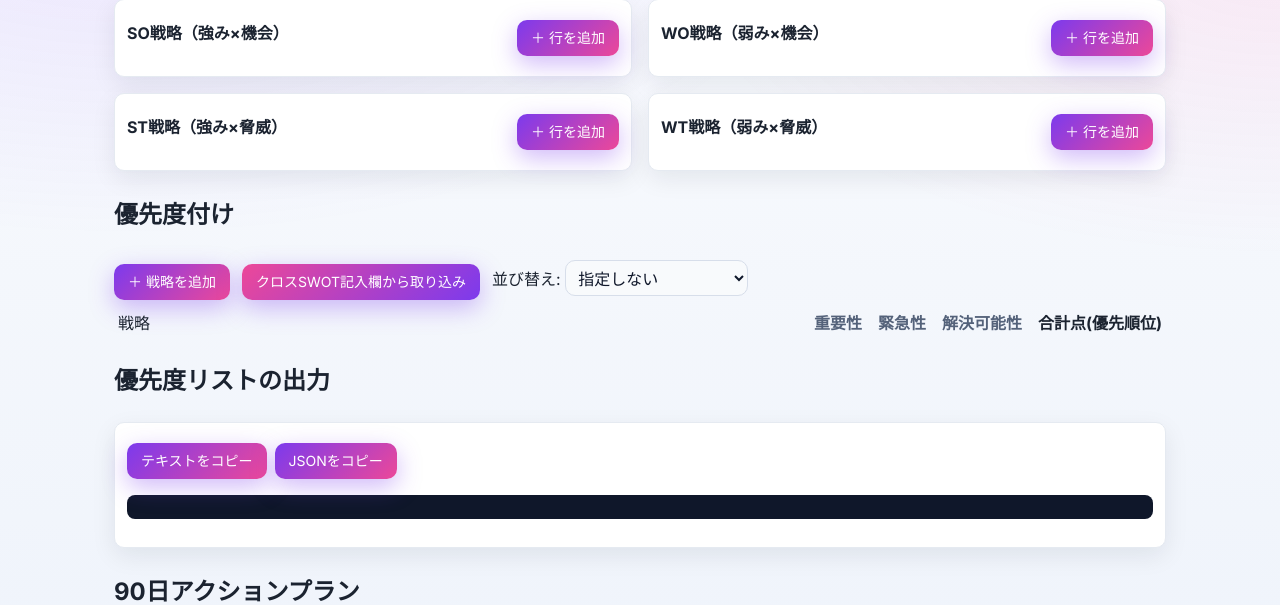
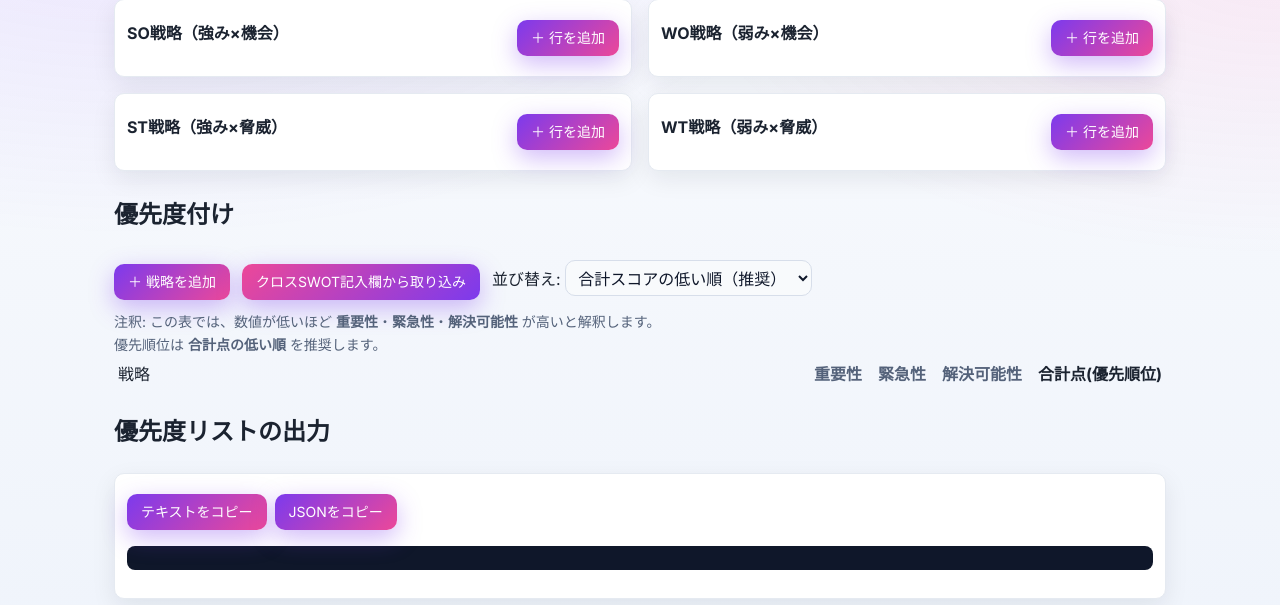
Before and after one commit to k-mizu17009/MandaSWOT, a Flask app: page /swot in a window 1280 px wide. Shown: the part 843-1448 px from the top of the page. Run offline with Flask 3, Linux system fonts and the light colour scheme; data that the repository does not hold is empty; some libraries are stand-ins or nearby versions.

Commit message:
feat(swot): add note for low-score-high-priority policy and default to ascending sort

```diff
--- a/static/css/style.css
+++ b/static/css/style.css
@@ -177,6 +177,7 @@ body {
 .prioritize-controls { display: flex; align-items: center; gap: 12px; margin-bottom: 10px; }
 .prioritize-controls select { background: var(--input-bg); color: var(--input-ink); border: 1px solid var(--input-border); border-radius: 10px; padding: 6px 8px; }
 .priority-list { display: flex; flex-direction: column; gap: 12px; }
+.priority-note { margin: 8px 0 4px; color: var(--muted); font-size: 14px; }
 .priority-item { background: var(--panel); border: 1px solid var(--border); border-radius: var(--radius); padding: 12px; box-shadow: var(--shadow); display: grid; grid-template-columns: 1fr auto; gap: 10px; align-items: center; }
 .priority-item .title { width: 100%; background: var(--input-bg); color: var(--input-ink); border: 1px solid var(--input-border); border-radius: 10px; padding: 8px; font-size: 14px; }
 .priority-item .title.readonly { border: none; padding: 0; }
--- a/static/js/swot.js
+++ b/static/js/swot.js
@@ -134,7 +134,7 @@
     // Priorities render
     const listEl = document.getElementById('priority-list');
     if (listEl) {
-      const sort = document.getElementById('sort-priority')?.value || 'none';
+      const sort = document.getElementById('sort-priority')?.value || 'asc';
       const items = (state.swot.priorities || []).map((p, idx) => ({...p, _i: idx}));
       items.forEach(it => { it.sum = (Number(it.impact||0)+Number(it.urgency||0)+Number(it.feasibility||0)); });
       if (sort !== 'none') {
--- a/templates/swot.html
+++ b/templates/swot.html
@@ -74,12 +74,13 @@
         <button id="sync-priority" class="add-card" style="background:linear-gradient(135deg, var(--accent-2), var(--accent));">クロスSWOT記入欄から取り込み</button>
         <label>並び替え:
           <select id="sort-priority">
-            <option value="none" selected>指定しない</option>
+            <option value="none">指定しない</option>
             <option value="desc">合計スコアの高い順</option>
-            <option value="asc">合計スコアの低い順</option>
+            <option value="asc" selected>合計スコアの低い順（推奨）</option>
           </select>
         </label>
       </div>
+      <p class="priority-note">注釈: この表では、数値が低いほど <strong>重要性</strong>・<strong>緊急性</strong>・<strong>解決可能性</strong> が高いと解釈します。<br/>優先順位は <strong>合計点の低い順</strong> を推奨します。</p>
       <div id="priority-list" class="priority-list"></div>
     </div>
 
```
